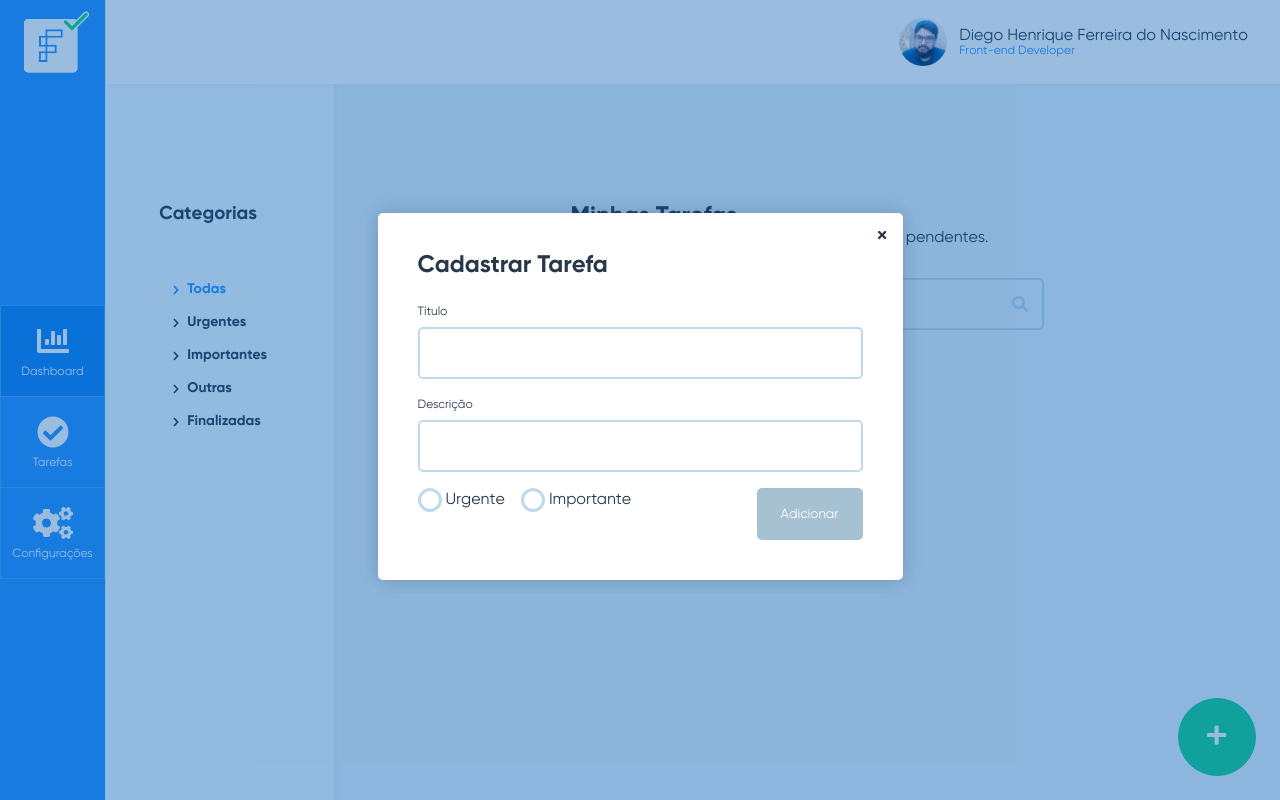
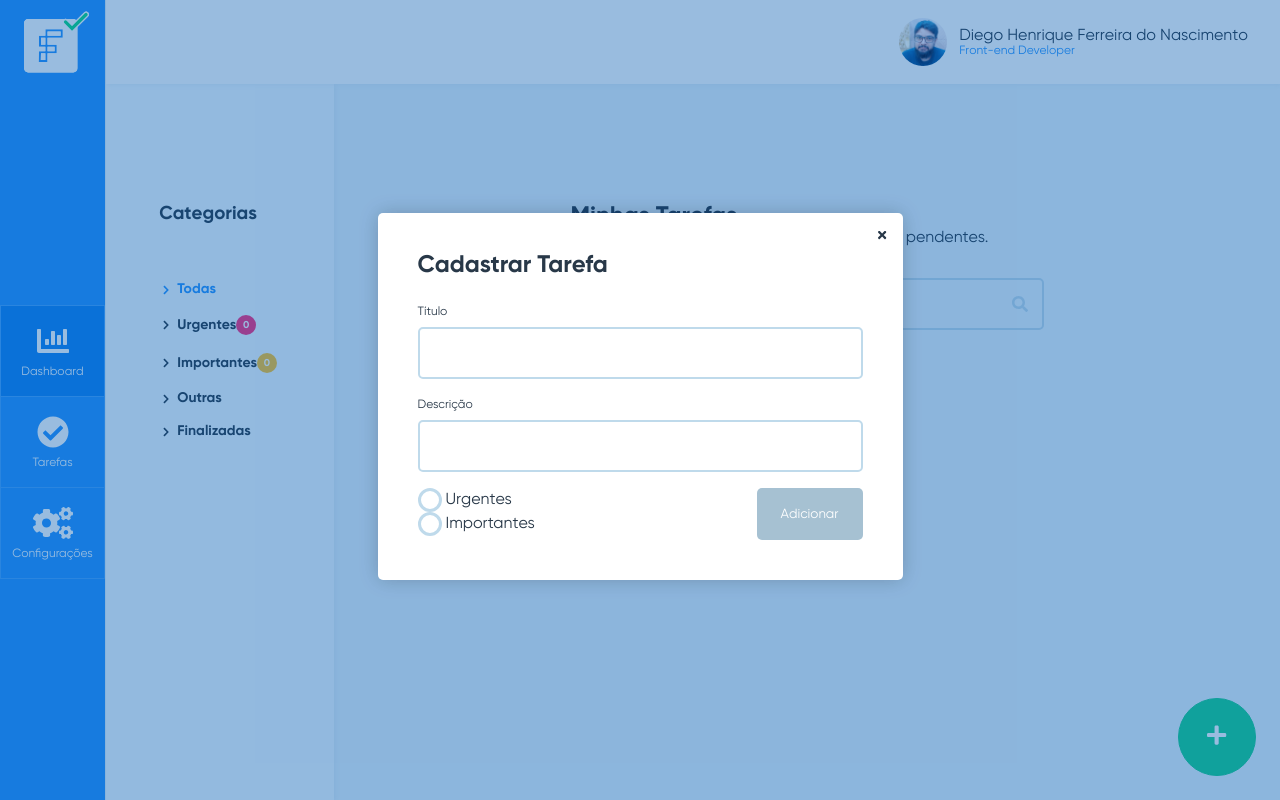
Before and after one commit to diegondev/facilita-tasks, a Vue app: page /home in a window 1280 px wide. Both pictures are taken after a click on the button 1217 px from the left and 737 px from the top of the page. Built offline with nearby package versions, Linux system fonts and the light colour scheme.

Commit message:
Adapt todo list to new domain

```diff
--- a/src/shared/components/float-action-button/FloatActionButton.vue
+++ b/src/shared/components/float-action-button/FloatActionButton.vue
@@ -12,6 +12,10 @@ function onClick() {
 export default {
     name: 'FloatActionButton',
     props: {
+        /**
+         * Nome do ícon que será exibido no centro do botão.
+         * O ícone deve fazer parte da biblioteca de ícone Font Awesome Icons
+         */
         'icon': String
     },
     methods: {
--- a/src/views/home/Home.vue
+++ b/src/views/home/Home.vue
@@ -2,21 +2,19 @@
     <div class="home bg-defalt">
         <aside class="categories-list-container">
             <h3>Categorias</h3>
-            <ul class="category-list">
-                <li
-                    v-for="(category, key) of categories"
-                    :key="key"
-                    class="category-item" :class="{'selected': key == 0}"
-                    @click="selectCategoryFilter(category.name)">
-                    <font-awesome-icon class="category-item-icon" icon="chevron-right"/>
-                    <span class="category-item-title">{{ category.name }}</span>
-
-                    <Badge v-if="category.quantity"
-                        :urgency="category.urgency"
-                        :value="category.quantity">
-                    </Badge>
-                </li>
-            </ul>
+            <CategoryList>
+                <CategoryListItem title="Todas" data="" @click="selectCategoryFilter" :selected="filters.category == ''"></CategoryListItem>
+                <CategoryListItem v-for="(category, index) of categories" :key="index"
+                    :title="category.name"
+                    :data="category.name"
+                    :badge="category.quantity"
+                    :badgeClass="category.className"
+                    @click="selectCategoryFilter"
+                    :selected="filters.category == category.name"
+                ></CategoryListItem>
+                <CategoryListItem title="Outras" data="Outras" @click="selectCategoryFilter" :selected="filters.noCategory"></CategoryListItem>
+                <CategoryListItem title="Finalizadas" data="Finalizadas" @click="selectCategoryFilter" :selected="filters.finalized"></CategoryListItem>
+            </CategoryList>
         </aside>
         <main>
             <div class="container-tasks">
@@ -42,11 +40,11 @@
                     :title="task.title"
                     :category="task.category"
                     :checked="task.checked"
-                    @onChangeCheck="onCheckTask(key, $event)" >
+                    @onChangeCheck="onCheckTask(task)" >
                     <template v-slot:trailing>
                         <MoreMenu>
-                            <MoreMenuItem @click="onOpenCreateTaskDialog(key)">Editar</MoreMenuItem>
-                            <MoreMenuItem @click="onOpenDeleteTaskDialog(key)">Excluir</MoreMenuItem>
+                            <MoreMenuItem @click="onOpenCreateTaskDialog(task)">Editar</MoreMenuItem>
+                            <MoreMenuItem @click="onOpenDeleteTaskDialog(task)">Excluir</MoreMenuItem>
                         </MoreMenu>
                     </template>
                 </TaskItem>
@@ -55,7 +53,7 @@
                 <FloatActionButton icon="plus" @click="onOpenCreateTaskDialog" />
 
                 <!-- Dialogs -->
-                <CreateTaskDialog :open="modalCreateTask" @onClose="onCloseCreateTaskDialog"/>
+                <CreateTaskDialog :data="modalCreateTask" @onClose="onCloseCreateTaskDialog"/>
                 <DeleteTaskDialog :data="modalDeleteConfimation" @onClose="onCloseDeleteTaskDialog"/>
             </div>
         </main>
@@ -63,7 +61,6 @@
 </template>
 
 <script>
-import Badge from '../../shared/components/badge/Badge.vue';
 import Input from '../../shared/components/input/Input.vue';
 import FloatActionButton from '../../shared/components/float-action-button/FloatActionButton.vue';
 import MoreMenu from '../../shared/components/more-menu/MoreMenu.vue';
@@ -71,9 +68,14 @@ import MoreMenuItem from '../../shared/components/more-menu/more-menu-item/MoreM
 import TaskItem from './components/tasks/task-item/TaskItem.vue';
 import CreateTaskDialog from './components/tasks/create-task-dialog/CreateTaskDialog.vue';
 import DeleteTaskDialog from './components/tasks/delete-task-dialog/DeleteTaskDialog.vue';
+import CategoryList from './components/categories/category-list/CategoryList.vue';
+import CategoryListItem from './components/categories/category-list/category-list-item/CategoryListItem.vue';
 import TaskService from '../../services/task-service';
+import CategoryService from '../../services/category-service';
+import Task from '../../model/task-model';
 
 const taskService = new TaskService(localStorage);
+const categoryService = new CategoryService();
 
 function mounted() {
     this.tasks = taskService.get();
@@ -81,11 +83,13 @@ function mounted() {
 
 function filteredTaskList() {
     return this.tasks
+        // Filtro da busca
         .filter(
             task => task.title
                         ?.toUpperCase()
                         .includes(this.search.toUpperCase())
         )
+        // Filtro da categoria selecionada
         .filter(
             task => {
                 if (this.filters.noCategory)
@@ -95,59 +99,53 @@ function filteredTaskList() {
                     return task.checked;
 
                 if (this.filters.category)
-                    return task.category ? task.category == this.filters.category : false;
+                    return task.category ? task.category.name == this.filters.category : false;
 
                 return true;
             }
-        ).sort((task0, task1) => {
-            if ((task0.checked && !task1.checked)) return -1;
-            if ((task1.checked && !task0.checked)) return 1;
-            return 0;
-        });
+        )
+        // Ordenação por checados
+        // .sort((task0, task1) => {
+        //     if ((task0.checked && !task1.checked)) return -1;
+        //     if ((task1.checked && !task0.checked)) return 1;
+        //     return 0;
+        // })
+        // Ordenação por categoria
+        .sort(compareByCategory);
+}
+
+function compareByCategory(task0, task1) {
+    const categoryList = categoryService.get();
+
+    // Atribui pontos a categoria. A precedencia é a ordem das categorias
+    for (const index of categoryList.keys())
+        categoryList[index].points = categoryList.length - index;
+
+    // Verifica quantos pontos cada task tem baseado em sua categoria
+    const task1Points = categoryList.find(cat => cat.pid == task1.category?.pid)?.points ?? 0;
+    const task0Points = categoryList.find(cat => cat.pid == task0.category?.pid)?.points ?? 0;
+
+    return  task1Points - task0Points;
 }
 
 function categories() {
-    return [
-        { name: 'Todas', },
-        {
-            name: 'Urgentes',
-            quantity: this.tasks.filter(task => task.category == 'Urgentes').length,
-            urgency: 'urgent',
-        },
-        {
-            name: 'Importantes',
-            quantity: this.tasks.filter(task => task.category == 'Importantes').length,
-            urgency: 'important',
-        },
-        { name: 'Outras', },
-        { name: 'Finalizadas', }
-    ];
+    const categoryList = categoryService.get();
+    for(let category of categoryList) {
+        category.quantity = this.tasks.filter(task => task.category?.name == category.name).length;
+    }
+
+    return categoryList;
 }
 
 function selectCategoryFilter(category) {
-    switch (category) {
-        case 'Todas':
-            this.filters.category = '';
-            break;
-        case 'Urgentes':
-            this.filters.category = 'Urgentes';
-            break;
-        case 'Importantes':
-            this.filters.category = 'Importantes';
-            break;
-        case 'Outras':
-            this.filters.noCategory = true;
-            break;
-        case 'Finalizadas':
-            this.filters.finalized = true;
-            break;
-    }
+    if (category != 'Outras' && category != 'Finalizadas')
+        this.filters.category = category;
+    else
+        this.filters.category = null;
 
-    if (category != 'Outras')
-        this.filters.noCategory = false;
+    this.filters.noCategory = category == 'Outras';
 
-    if (category != 'Finalizadas')
-        this.filters.finalized = false;
+    this.filters.finalized = category == 'Finalizadas';
 }
 
 function incompleteTasks() {
@@ -155,55 +153,82 @@ function incompleteTasks() {
         .filter(task => !task.checked);
 }
 
-function onCheckTask(index, value) {
-    this.tasks[index].checked = value;
-    taskService.save(this.tasks);
+function onCheckTask(task) {
+    task.checked = !task.checked;
+    this.tasks = [...this.tasks];
 }
 
-function onOpenCreateTaskDialog() {
-    console.log('open create dialig')
-    this.modalCreateTask = true;
-
-    console.log(this.modalCreateTask)
+function onOpenCreateTaskDialog(task) {
+    if (task)
+        this.modalCreateTask = {
+            open: true,
+            task: task
+        };
+    else
+        this.modalCreateTask = {
+            open: true,
+            task: {}
+        };
 }
 
-function onCloseCreateTaskDialog(task) {
-    if (task) {
-        task['checked'] = false;
-        this.tasks.push(task);
+function onCloseCreateTaskDialog(event) {
+    // Caso o retorno não esteja vazio, trata-se a criação ou atualziação
+    if (event) {
+        const task = event;
+        // Se a task já existe, atualze
+        if (task.pid) {
+            const index = this.tasks.findIndex(tsk => tsk.pid == task.pid);
+            this.tasks.splice(index, 1, task);
+        // Se a task ainda não existe, crie
+        } else {
+            const newTask = new Task(
+                task.title,
+                task.description,
+                task.category,
+                task.checked
+            );
+
+            this.tasks.push(newTask);
+        }
     }
-    this.modalCreateTask = false;
+
+    this.modalCreateTask = {
+        open: false,
+        task: {}
+    }
 }
 
-function onOpenDeleteTaskDialog(index) {
+function onOpenDeleteTaskDialog(task) {
     this.modalDeleteConfimation = {
         open: true,
-        indexTask: index
+        task: task
     };
 }
 
 function onCloseDeleteTaskDialog(event) {
     if (event.confirm) {
-        taskService.delete(event.indexTask);
-        this.tasks = taskService.get();
+        const index = this.tasks.findIndex(tsk => tsk.pid == event.task.pid);
+        this.tasks.splice(index, 1);
     }
+
     this.modalDeleteConfimation = {
         open: false,
-        indexTask: -1
+        task: {}
     };
 }
 
 export default {
     name: 'Home',
     components: {
-        Badge,
         Input,
         FloatActionButton,
         MoreMenu,
         TaskItem,
         CreateTaskDialog,
         DeleteTaskDialog,
-        MoreMenuItem
+        MoreMenuItem,
+        CategoryList,
+        CategoryListItem
     },
     mounted,
     data() {
@@ -215,29 +240,39 @@ export default {
                 finalized: false
             },
             tasks: [],
-            modalCreateTask: false,
+            modalCreateTask: {
+                open: false,
+                task: {}
+            },
             modalDeleteConfimation: {
                 open: false,
-                indexTask: -1
+                task: {}
             }
         }
     },
     computed: {
+        categories,
         filteredTaskList,
         incompleteTasks,
-        categories
+        checks() {
+            return this.tasks.map(task => task.checked)
+        }
     },
     methods: {
         onCheckTask,
+        compareByCategory,
         selectCategoryFilter,
         onOpenCreateTaskDialog,
         onCloseCreateTaskDialog,
         onOpenDeleteTaskDialog,
-        onCloseDeleteTaskDialog
+        onCloseDeleteTaskDialog,
     },
     watch: {
         tasks(newTasks) {
             taskService.save(newTasks);
+        },
+        checks() {
+            taskService.save(this.tasks);
         }
     }
 }
@@ -267,26 +302,6 @@ export default {
     flex-direction column
     align-items center
     padding-bottom 24px
-
-.category-list
-    font-size 14px
-    font-weight bold
-    margin 58px 0
-    list-style none
-
-    .category-item
-        display flex
-        flex-wrap nowrap
-        align-items center
-        margin-bottom 18px
-        cursor pointer
-
-        .categorty-item-title
-            margin-right 8px
-
-        .category-item-icon
-            font-size 10px
-            margin-right 8px
 
 .input-search
     margin 24px 0
--- /dev/null
+++ b/src/views/home/components/categories/category-list/CategoryList.vue
@@ -0,0 +1,19 @@
+<template>
+    <ul class="category-list">
+        <slot></slot>
+    </ul>
+</template>
+
+<script>
+export default {
+    name: 'CategoryList'
+}
+</script>
+
+<style lang="stylus" scoped>
+.category-list
+    font-size 14px
+    font-weight bold
+    margin 58px 0
+    list-style none
+</style>
--- /dev/null
+++ b/src/views/home/components/categories/category-list/category-list-item/CategoryListItem.vue
@@ -0,0 +1,51 @@
+<template>
+    <li class="category-item" :class="{'selected': selected}"
+        @click="$emit('click', data)">
+        <font-awesome-icon class="category-item-icon" icon="chevron-right"/>
+        <span class="category-item-title">{{ title }}</span>
+
+        <Badge v-if="badge >= 0"
+            :className="badgeClass"
+            :value="badge">
+        </Badge>
+    </li>
+</template>
+
+<script>
+import Badge from '@/shared/components/badge/Badge.vue';
+export default {
+    name: 'CategoryListItem',
+    components: {
+        Badge
+    },
+    props: {
+        title: String,
+        data: {
+            default: ''
+        },
+        selected: Boolean,
+        badge: Number,
+        /**
+         * Define a cor de fundo do badge
+         * @values urgent, important
+         */
+        badgeClass: String
+    }
+}
+</script>
+
+<style lang="stylus" scoped>
+.category-item
+        display flex
+        flex-wrap nowrap
+        align-items center
+        margin-bottom 18px
+        cursor pointer
+
+        .categorty-item-title
+            margin-right 8px
+
+        .category-item-icon
+            font-size 10px
+            margin-right 8px
+</style>
--- a/src/views/home/components/tasks/create-task-dialog/CreateTaskDialog.vue
+++ b/src/views/home/components/tasks/create-task-dialog/CreateTaskDialog.vue
@@ -1,5 +1,5 @@
 <template>
-    <Modal :value="open">
+    <Modal :value="data.open">
         <Card class="dialog-container">
             <form>
                 <div class="dialog-title">
@@ -11,11 +11,11 @@
                     <Input label="Descrição" v-model="dataTask.description"></Input>
                 </div>
                 <div class="dialog-footer">
-                <div class="category-radio">
-                    <input type="radio" id="urgent" name="fav_language" value="Urgentes" v-model="dataTask.category">
-                    <label for="urgent">Urgente</label><br>
-                    <input type="radio" id="important" name="fav_language" value="Importantes" v-model="dataTask.category">
-                    <label for="important">Importante</label><br>
+                <div class="category-radio-group">
+                    <div class="category-radio" v-for="category of categories" :key="category.id">
+                        <input type="radio" :id="category.id + category.name" :value="category" v-model="dataTask.category">
+                        <label :for="category.id + category.name">{{ category.name }}</label>
+                    </div>
                 </div>
                 <button class="bg-success" @click="confirmAndClose" :disabled="!validateForm">Adicionar</button>
                 </div>
@@ -25,25 +25,47 @@
 </template>
 
 <script>
-import Modal from '../../../../../shared/components/modal/Modal.vue';
-import Card from '../../../../../shared/components/card/Card.vue';
-import Input from '../../../../../shared/components/input/Input.vue';
+import Modal from '@/shared/components/modal/Modal.vue';
+import Card from '@/shared/components/card/Card.vue';
+import Input from '@/shared/components/input/Input.vue';
+import CategoryService from '@/services/category-service.js';
+import Task from '@/model/task-model.js'
+
+const categoryService = new CategoryService();
 
 function close(event) {
     event.preventDefault();
     this.$emit('onClose');
-    this.dataTask = {};
+    this.resetForm();
 }
 
 function confirmAndClose(event) {
     event.preventDefault();
     const newTask = { ...this.dataTask };
+
+    newTask.checked = this.dataTask.checked;
+
     this.$emit('onClose', newTask);
-    this.dataTask = {};
+    this.resetForm();
 }
 
 function validateForm() {
     return (this.dataTask.title && this.dataTask.description);
+}
+
+function whenDataChange(data) {
+
+    if (data.task.pid) {
+        this.dataTask = { ...data.task };
+    }
+}
+
+function categories() {
+    return categoryService.get();
+}
+
+function resetForm() {
+    this.dataTask = {};
 }
 
 export default {
@@ -59,18 +81,22 @@ export default {
         }
     },
     props: {
-        'open': {
-            type: Boolean,
-            default: false
+        'data': {
+            open: Boolean,
+            task: Task
         },
-        'task': {},
     },
     methods: {
         close,
-        confirmAndClose
+        confirmAndClose,
+        resetForm
     },
     computed: {
-        validateForm
+        validateForm,
+        categories
+    },
+    watch: {
+        data: whenDataChange
     }
 }
 </script>
--- a/src/views/home/components/tasks/delete-task-dialog/DeleteTaskDialog.vue
+++ b/src/views/home/components/tasks/delete-task-dialog/DeleteTaskDialog.vue
@@ -19,12 +19,12 @@
 <script>
 import Modal from '../../../../../shared/components/modal/Modal.vue';
 import Card from '../../../../../shared/components/card/Card.vue';
+import Task from '../../../../../model/task-model';
 
 function close(confirm) {
-    console.log(this.data)
     this.$emit('onClose', {
         confirm,
-        indexTask: this.data.indexTask
+        task: this.data.task
     });
 }
 
@@ -42,7 +42,7 @@ export default {
     props: {
         'data': {
             open: Boolean,
-            indexTask: Number
+            task: Task
         },
         'task': null,
     },
--- a/src/views/home/components/tasks/task-item/TaskItem.vue
+++ b/src/views/home/components/tasks/task-item/TaskItem.vue
@@ -3,7 +3,7 @@
         <Checkbox :value="checked" @input="onChangeCheck" />
         <div class="task-item-content">
             <span class="task-item-title">{{ title }}</span>
-            <Pill v-if="category" :value="category" :urgency="urgencyFromCategory"/>
+            <Pill v-if="category" :value="category.name" :className="category.className" />
         </div>
         <slot name="trailing"></slot>
     </Card>
@@ -18,22 +18,6 @@ function onChangeCheck() {
     this.$emit('onChangeCheck', !this.checked);
 }
 
-function urgencyFromCategory() {
-    let urgency = '';
-
-    switch (this.category) {
-        case 'Importantes':
-            urgency = 'important';
-            break;
-        case 'Urgentes':
-            urgency = 'urgent';
-            break;
-        default:
-            break;
-    }
-
-    return urgency;
-}
 
 export default {
     name: 'TaskItem',
@@ -45,10 +29,7 @@ export default {
     props: {
         'title': String,
         'checked': Boolean,
-        'category': String
-    },
-    computed: {
-        urgencyFromCategory
+        'category': Object
     },
     methods: {
         onChangeCheck
```
